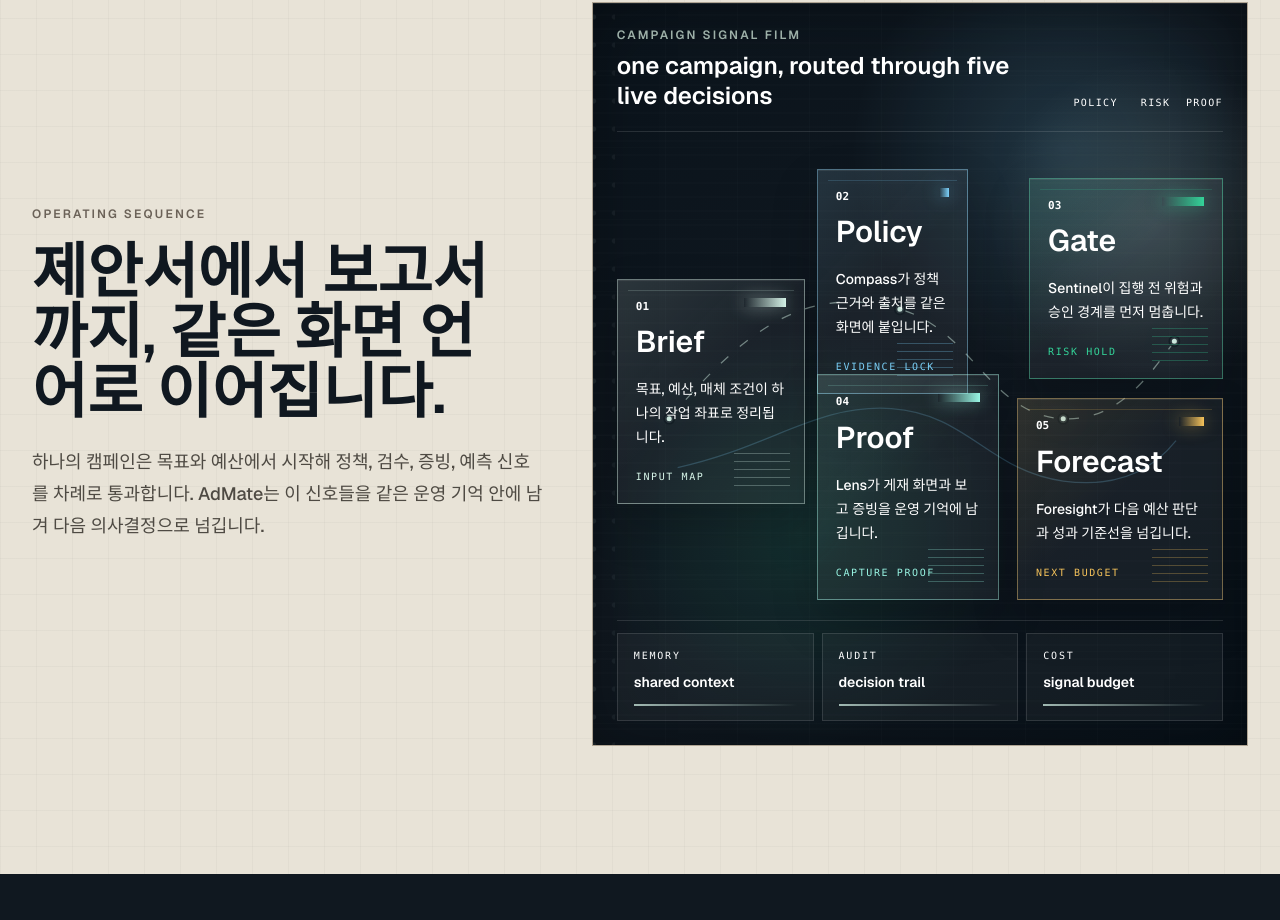
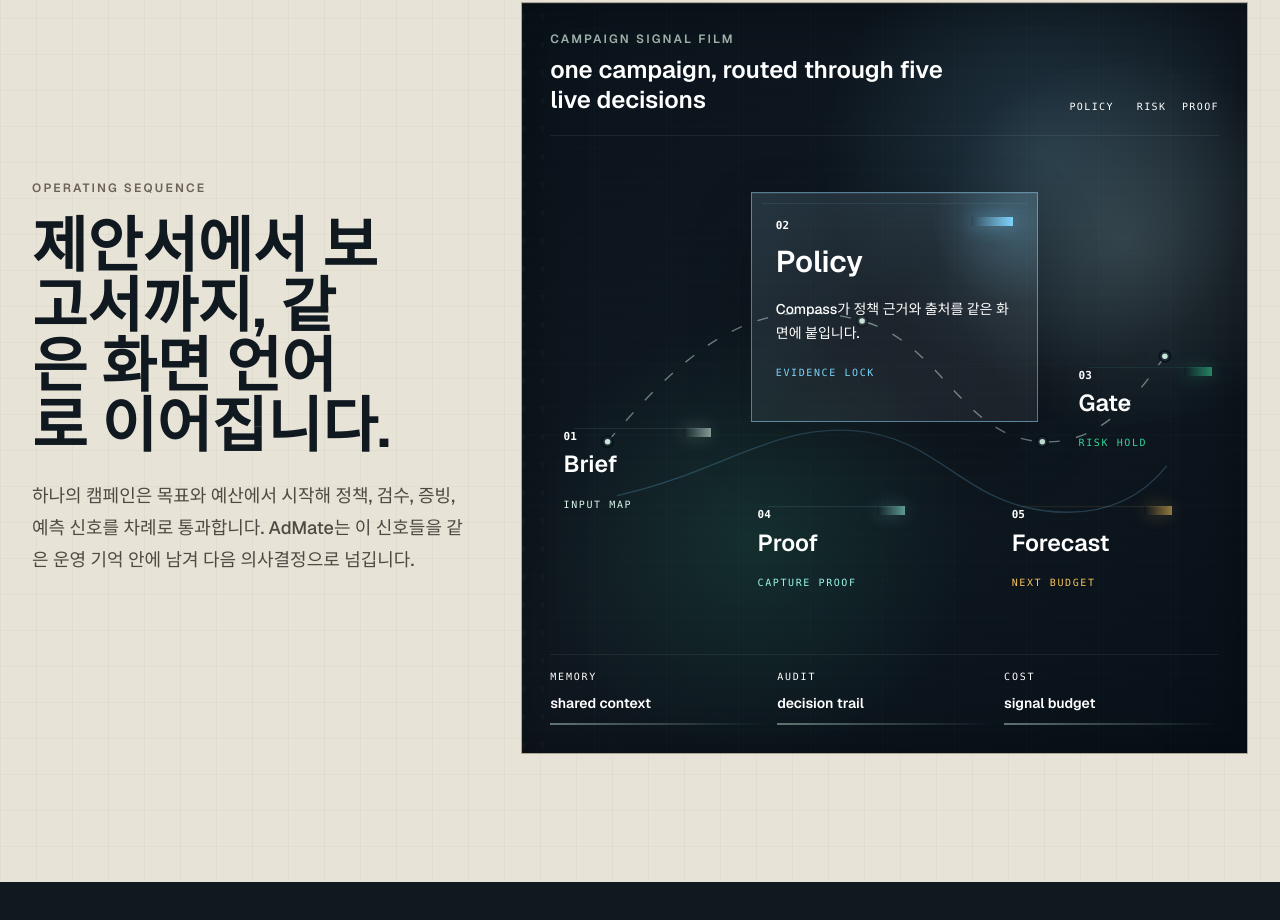
Before and after one commit to Jhongjin/admate-homepage, a Next.js app: page / in a window 1280 px wide. Shown: the part 2011-2931 px from the top of the page. Built offline with nearby package versions, Linux system fonts and the light colour scheme.

Commit message:
Open up homepage operating film layout

```diff
--- a/src/app/globals.css
+++ b/src/app/globals.css
@@ -463,7 +463,7 @@
   }
 
   .homepage-flow-console {
-    min-height: 590px;
+    min-height: 620px;
     background:
       radial-gradient(circle at 72% 20%, rgba(125, 211, 252, 0.16), transparent 28%),
       radial-gradient(circle at 32% 72%, rgba(52, 211, 153, 0.12), transparent 30%),
@@ -497,22 +497,22 @@
     background-size: 100% 14px, 22px 28px, 22px 28px;
     background-repeat: repeat, repeat-y, repeat-y;
     mix-blend-mode: screen;
-    opacity: 0.22;
+    opacity: 0.1;
   }
 
   .homepage-flow-glow {
     position: absolute;
     right: -18%;
     top: 8%;
-    height: 320px;
-    width: 420px;
+    height: 360px;
+    width: 500px;
     background: radial-gradient(circle, rgba(216, 246, 234, 0.14), transparent 62%);
     transform: rotate(-10deg);
   }
 
   .homepage-flow-map {
     display: block;
-    min-height: 440px;
+    min-height: 470px;
   }
 
   .homepage-flow-route {
@@ -546,16 +546,35 @@
   .homepage-flow-frame {
     position: absolute;
     isolation: isolate;
-    min-height: 162px;
-    padding: 18px;
-    border: 1px solid color-mix(in srgb, var(--flow-accent) 34%, rgba(255, 255, 255, 0.12));
+    min-height: 128px;
+    padding: 14px;
+    border: 0;
     background:
-      linear-gradient(135deg, color-mix(in srgb, var(--flow-accent) 10%, transparent), transparent 48%),
-      rgba(255, 255, 255, 0.052);
-    box-shadow:
-      inset 0 1px 0 rgba(255, 255, 255, 0.08),
-      0 20px 44px rgba(0, 0, 0, 0.18);
+      linear-gradient(135deg, color-mix(in srgb, var(--flow-accent) 5%, transparent), transparent 54%),
+      rgba(255, 255, 255, 0.018);
+    box-shadow: none;
     transform: translateZ(0);
+    z-index: 1;
+  }
+
+  .homepage-flow-frame:not(.homepage-flow-frame-2) {
+    min-height: 96px;
+    padding: 10px 0;
+    background: transparent;
+  }
+
+  .homepage-flow-frame:not(.homepage-flow-frame-2) h3 {
+    margin-top: 8px;
+    font-size: 1.45rem;
+  }
+
+  .homepage-flow-frame:not(.homepage-flow-frame-2) p {
+    display: none;
+  }
+
+  .homepage-flow-frame:not(.homepage-flow-frame-2) .homepage-flow-marker {
+    width: 28px;
+    opacity: 0.58;
   }
 
   .homepage-flow-frame::before,
@@ -568,7 +587,7 @@
   .homepage-flow-frame::before {
     inset: 10px;
     border-top: 1px solid color-mix(in srgb, var(--flow-accent) 35%, transparent);
-    opacity: 0.5;
+    opacity: 0.28;
   }
 
   .homepage-flow-frame::after {
@@ -578,39 +597,48 @@
     width: 56px;
     background: linear-gradient(180deg, transparent 0 24%, var(--flow-accent) 25% 34%, transparent 35% 100%);
     background-size: 100% 8px;
-    opacity: 0.28;
+    opacity: 0;
   }
 
   .homepage-flow-frame-1 {
-    left: 0;
-    top: 27%;
-    width: 31%;
-    min-height: 210px;
+    left: 2%;
+    top: 54%;
+    width: 22%;
   }
 
   .homepage-flow-frame-2 {
-    left: 33%;
-    top: 2%;
-    width: 25%;
+    left: 30%;
+    top: 6%;
+    width: 43%;
+    min-height: 230px;
+    padding: 24px;
+    border: 1px solid color-mix(in srgb, var(--flow-accent) 42%, rgba(255, 255, 255, 0.12));
+    background:
+      radial-gradient(circle at 92% 12%, color-mix(in srgb, var(--flow-accent) 20%, transparent), transparent 25%),
+      linear-gradient(135deg, color-mix(in srgb, var(--flow-accent) 11%, transparent), transparent 48%),
+      rgba(255, 255, 255, 0.055);
+    box-shadow:
+      inset 0 1px 0 rgba(255, 255, 255, 0.08),
+      0 24px 60px rgba(0, 0, 0, 0.2);
+    z-index: 2;
   }
 
   .homepage-flow-frame-3 {
-    right: 0;
-    top: 4%;
-    width: 32%;
+    right: 1%;
+    top: 41%;
+    width: 20%;
   }
 
   .homepage-flow-frame-4 {
-    left: 33%;
-    bottom: 0;
-    width: 30%;
+    left: 31%;
+    bottom: 7%;
+    width: 22%;
   }
 
   .homepage-flow-frame-5 {
-    right: 0;
-    bottom: 0;
-    width: 34%;
-    min-height: 190px;
+    right: 7%;
+    bottom: 7%;
+    width: 24%;
   }
 
   .homepage-flow-marker {
@@ -621,21 +649,21 @@
   }
 
   .homepage-flow-ledger {
-    border-top: 1px solid rgba(255, 255, 255, 0.12);
-    padding-top: 12px;
+    border-top: 1px solid rgba(255, 255, 255, 0.07);
+    padding-top: 14px;
   }
 
   .homepage-flow-layer {
-    border: 1px solid rgba(255, 255, 255, 0.12);
-    background: rgba(255, 255, 255, 0.045);
-    padding: 14px 16px;
+    border: 0;
+    background: transparent;
+    padding: 0;
   }
 
   .homepage-flow-layer::after {
     display: block;
     height: 2px;
-    margin-top: 12px;
-    background: linear-gradient(90deg, rgba(216, 246, 234, 0.72), transparent);
+    margin-top: 10px;
+    background: linear-gradient(90deg, rgba(216, 246, 234, 0.42), transparent);
     content: "";
   }
 
--- a/src/components/home/HomeRebuildExperience.tsx
+++ b/src/components/home/HomeRebuildExperience.tsx
@@ -305,7 +305,7 @@
     <section id="flow" className="relative overflow-hidden bg-[#E8E3D7] py-24 sm:py-32">
       <div className="absolute inset-0 homepage-paper-grid opacity-70" aria-hidden="true" />
       <div className="section-shell relative xl:max-w-[1400px]">
-        <div className="grid gap-12 lg:grid-cols-[minmax(0,0.78fr)_minmax(520px,1fr)] lg:items-center">
+        <div className="grid gap-12 lg:grid-cols-[minmax(0,0.68fr)_minmax(640px,1.12fr)] lg:items-center">
           <div>
             <div className="text-xs font-semibold uppercase tracking-[0.18em] text-[#6B6258]">Operating sequence</div>
             <h2 className="mt-5 max-w-[620px] text-balance text-4xl font-semibold leading-[1.02] sm:text-6xl">
@@ -317,11 +317,11 @@
             </p>
           </div>
 
-          <div className="homepage-flow-console relative overflow-hidden border border-[#AFA493] bg-[#101820] p-5 text-white sm:p-6">
+          <div className="homepage-flow-console relative overflow-hidden border border-[#AFA493] bg-[#101820] p-5 text-white sm:p-7">
             <div className="absolute inset-0 homepage-scene-grid opacity-30" aria-hidden="true" />
             <div className="homepage-flow-glow" aria-hidden="true" />
 
-            <div className="relative z-10 flex flex-col gap-5 border-b border-white/[0.12] pb-5 sm:flex-row sm:items-end sm:justify-between">
+            <div className="relative z-10 flex flex-col gap-5 border-b border-white/[0.07] pb-5 sm:flex-row sm:items-end sm:justify-between">
               <div>
                 <div className="text-xs font-semibold uppercase tracking-[0.18em] text-[#9DB0A8]">Campaign signal film</div>
                 <div className="mt-2 max-w-[430px] text-2xl font-semibold leading-tight">one campaign, routed through five live decisions</div>
@@ -364,7 +364,7 @@
               ))}
             </div>
 
-            <div className="homepage-flow-ledger relative z-10 mt-5 grid gap-2 sm:grid-cols-3">
+            <div className="homepage-flow-ledger relative z-10 mt-5 grid gap-3 sm:grid-cols-3">
               {operatingLayers.map((item) => (
                 <div key={item.label} className="homepage-flow-layer">
                   <div className="font-mono text-[10px] uppercase tracking-[0.18em] text-white/48">{item.label}</div>
```
